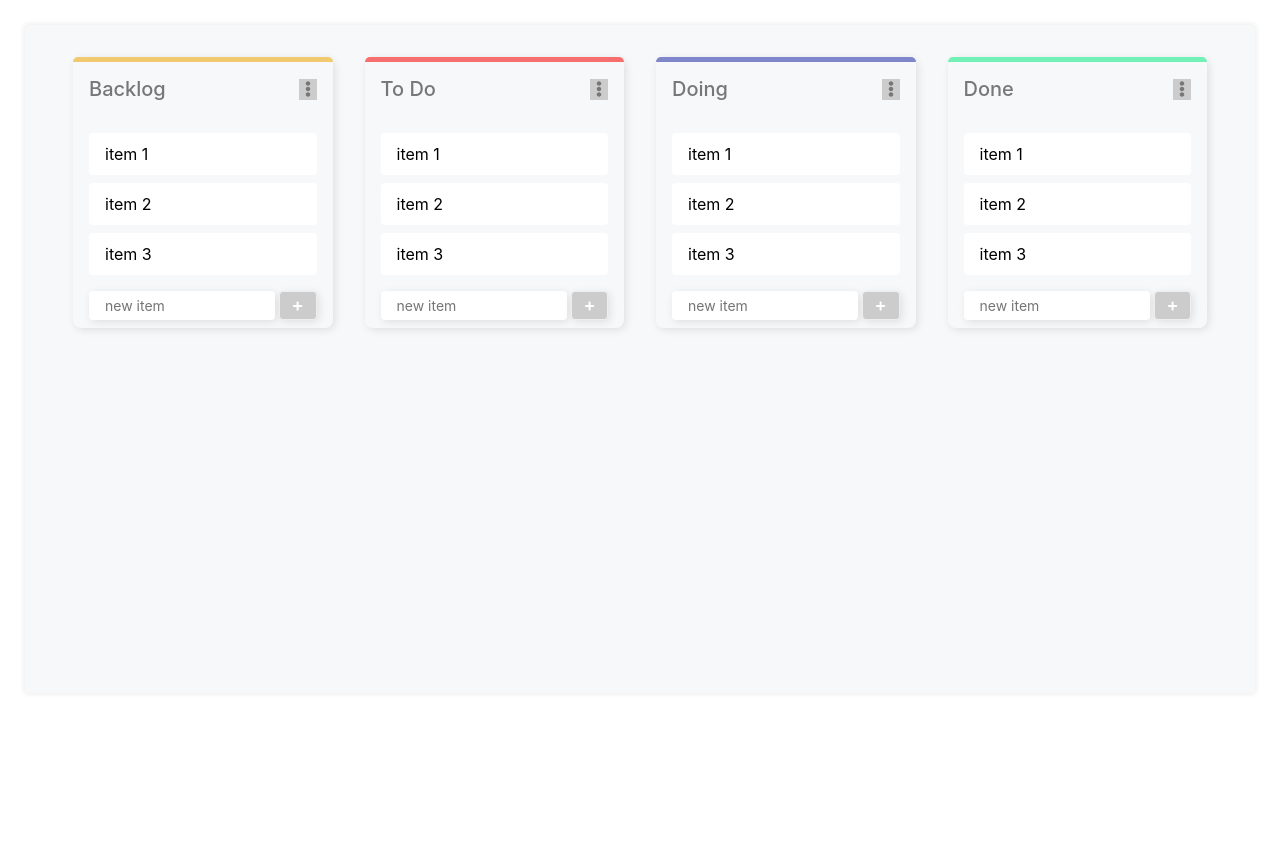
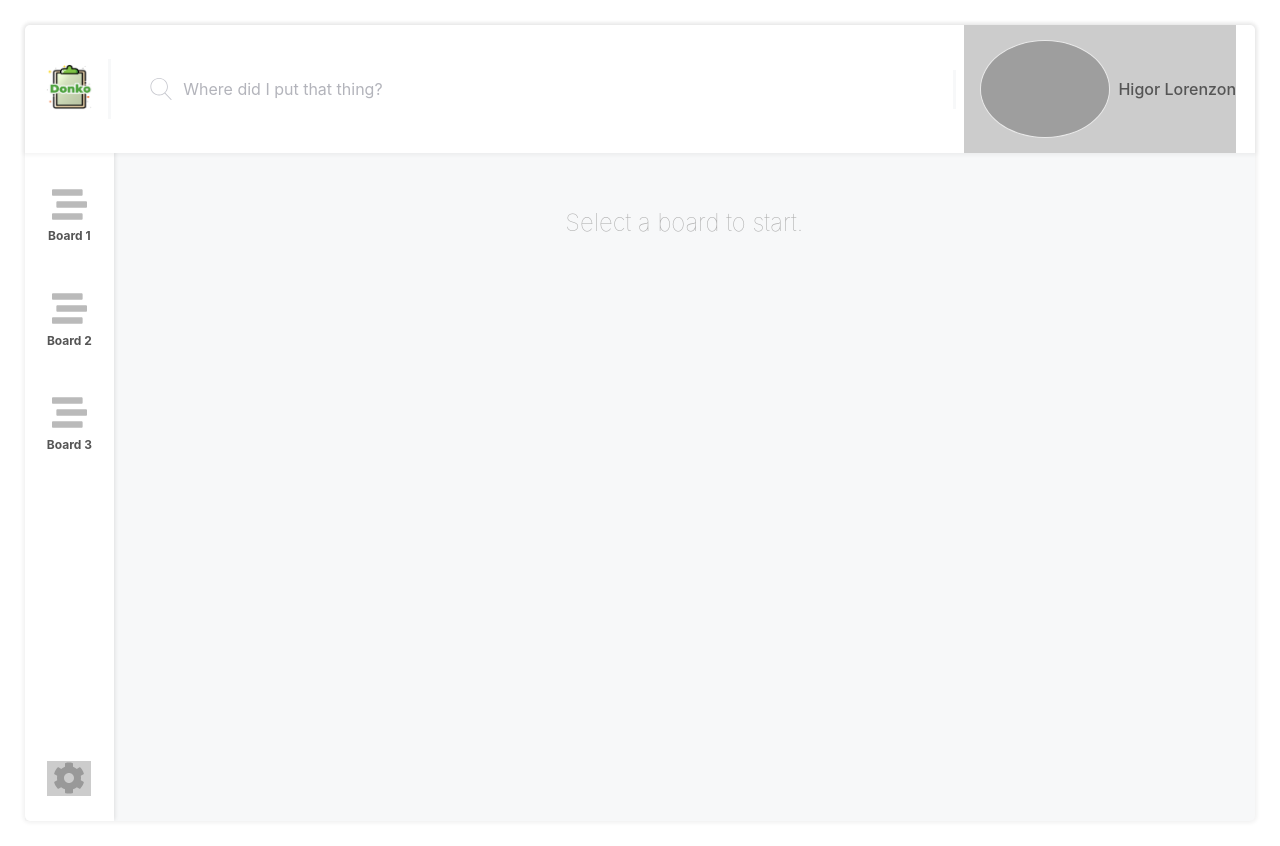
Before and after one commit to HigorLoren/donko, a React (Create React App) app: page / in a window 1280 px wide. Before the commit the page ends 800 px from the top, so only its background shows below. Built offline with nearby package versions, Linux system fonts and the light colour scheme; grey boxes are pictures that could not be loaded.

Commit message:
:construction: Header and Sidebar added

```diff
--- /dev/null
+++ b/src/components/Header/Header.css
@@ -0,0 +1,87 @@
+.header {
+  background-color: #fff;
+  border-radius: 5px 5px 0px 0px;
+  padding: 0 19px;
+  box-shadow: 0px 0px 4px 2px rgba(0, 0, 0, 0.05);
+}
+
+.logoDiv {
+  border-right: solid 3px #f7f8f9;
+  margin: 10px 0px;
+}
+
+.logo {
+  width: 50px;
+  height: auto;
+  margin: -10px 0px;
+}
+
+.searchDiv {
+  padding: 0 30px;
+}
+
+.searchDiv:hover input {
+  background-color: #f6f6f6;
+  transition: background-color 0.3s ease-in-out;
+}
+
+.searchIcon {
+  width: 22px;
+  height: auto;
+  margin: 0 0 0 9px;
+}
+
+.searchInput {
+  color: #696969;
+  border: none;
+  border-radius: 4px;
+  padding: 10px 0 10px 42px;
+  background-color: #fff;
+}
+
+.searchInput::-webkit-search-cancel-button {
+  -webkit-appearance: none;
+  background-image: url(../../assets/cancel.svg);
+  height: 15px;
+  width: 15px;
+  cursor: pointer;
+  margin: 0 13px 0 0;
+}
+
+.searchInput::placeholder {
+  color: #b3b4bb;
+}
+
+.searchInput:focus {
+  outline: none;
+}
+
+.notificationIcon {
+  width: 28px;
+  height: auto;
+}
+
+.notificationIcon:hover {
+  filter: opacity(0.7);
+  transition: filter 0.15s ease-in-out;
+}
+
+.border-left-button-profile {
+  border-left: solid 3px #f7f8f9;
+  height: 39px;
+  width: 3px;
+}
+
+.profileImageIcon {
+  border: solid 1.5px #e9e9e9;
+}
+
+.header > * {
+  padding-top: 15px;
+  padding-bottom: 15px;
+}
+
+.header .userMenu:active {
+  opacity: 0.5;
+  transition: opacity 0.15s ease-in;
+}
--- /dev/null
+++ b/src/components/Header/Header.js
@@ -0,0 +1,99 @@
+import React, { useState, useEffect } from "react";
+import { createPortal } from "react-dom";
+import "./Header.css";
+import Modal from "../Modal/Modal";
+import FloatMenu from "../UI/FloatMenu/FloatMenu";
+import logo from "../../assets/donko-logo.png";
+import searchIcon from "../../assets/search.svg";
+// import notificationIcon from "./notification.svg";
+
+const Header = props => {
+  const [searchInput, setSearchInput] = useState("");
+  const [showFloatMenu, setShowFloatMenu] = useState(false);
+  const [showModalSignOut, setShowModalSignOut] = useState(false);
+
+  // TODO: Handle Log Out
+  const handleLogOut = () => {};
+
+  useEffect(() => {
+    return () => {
+      // TODO: Search TODOS, CARDS and BOARDS
+    };
+  });
+
+  let modal;
+
+  if (showModalSignOut) {
+    modal = createPortal(
+      <Modal title="Sign Out" callbackCloseModal={() => setShowModalSignOut(false)}>
+        <div className="flex justify-center">
+          <button
+            className="ba br1 mt3 pointer pv2 lh-copy ph3 bg-orange b--black-025 dim white"
+            onClick={handleLogOut}
+          >
+            I really want to logout.
+          </button>
+        </div>
+      </Modal>,
+      document.body
+    );
+  }
+
+  return (
+    <header className="header relative flex items-center nowrap">
+      <div className="logoDiv w3-5">
+        <img src={logo} alt="Logo Donko - A Simple kanban To Do" className="logo" />
+      </div>
+      <div className="searchDiv items-center inline-flex w-100">
+        <img src={searchIcon} alt="Search Icon" className="searchIcon absolute" />
+        <input
+          type="search"
+          name="search"
+          id="search"
+          value={searchInput}
+          onChange={({ target }) => setSearchInput(target.value)}
+          className="searchInput f5 lh-solid w-100 items-center"
+          placeholder="Where did I put that thing?"
+        />
+      </div>
+      {/* TODO: Add Notifications */}
+      {/* <a href="#" className="link mr3">
+        <img src={notificationIcon} alt="Notification Icon" className="notificationIcon" />
+      </a> */}
+      <div className="border-left-button-profile" />
+      <button
+        className="ml2 pl3 pr0 dark-gray fw5 dim flex userMenu items-center mid-gray"
+        onClick={() => setShowFloatMenu(prevState => !prevState)}
+      >
+        <img
+          src={props.user.image}
+          alt={`Profile perfil ${props.user.name}`}
+          className="br-100 mw4 mr2 dib profileImageIcon"
+        />
+        {props.user.name}
+      </button>
+
+      {showFloatMenu ? (
+        <FloatMenu
+          customStyle={{ top: "94%" }}
+          buttons={[
+            {
+              onClickFunction: () => {},
+              icon: "user-cog",
+              text: "Account Settings"
+            },
+            {
+              onClickFunction: () => setShowModalSignOut(true),
+              icon: "sign-out-alt",
+              text: "Sign Out"
+            }
+          ]}
+          deleteMe={() => setShowFloatMenu(false)}
+        />
+      ) : null}
+      {modal}
+    </header>
+  );
+};
+
+export default Header;
--- /dev/null
+++ b/src/components/SidebarMenu/SidebarMenu.css
@@ -0,0 +1,54 @@
+.sidebarMenu {
+  height: auto;
+  background-color: #fff;
+  /* overflow-y: auto; */
+  box-shadow: 0px -2px 4px 1px rgba(0, 0, 0, 0.1);
+  border-radius: 0 0 0 5px;
+}
+
+.boardIcon {
+  width: 35px;
+  height: auto;
+}
+
+.boardOption:first-of-type {
+  margin: 20px 0 20px 0;
+}
+
+.boardOption {
+  padding: 14px 0;
+  margin: 0 0 20px 0;
+}
+
+.settingsIcon {
+  width: 32px !important;
+  height: auto;
+}
+
+.settingsMenuOption {
+  padding: 20px 0 25px 0;
+}
+
+.settingsMenuOption .settingsIcon:hover {
+  opacity: 0.7;
+  transition: opacity 0.12s ease-in-out;
+}
+
+.menuSettings {
+  bottom: 75%;
+  left: 30%;
+  width: 100%;
+  min-width: 110px;
+  min-height: 120px;
+}
+
+.boardOption:not(.boardOptionSelected):hover {
+  opacity: 0.7;
+  transition: opacity 0.12s ease-in-out;
+  background-color: rgb(248, 248, 248);
+}
+
+.boardOptionSelected {
+  border-left: solid 3px #7faff9;
+  cursor: unset !important;
+}
--- /dev/null
+++ b/src/components/SidebarMenu/SidebarMenu.js
@@ -0,0 +1,53 @@
+import React, { useState } from "react";
+import boardIcon from "../../assets/board.svg";
+import { FontAwesomeIcon } from "@fortawesome/react-fontawesome";
+import "./SidebarMenu.css";
+import FloatMenu from "../UI/FloatMenu/FloatMenu";
+
+const SidebarMenu = props => {
+  const [showFloatMenu, changeShowFloatMenu] = useState(false);
+
+  return (
+    <div className="sidebarMenu ph0 fl w3-5 flex flex-wrap flex-column">
+      {props.boards.map(board => {
+        return (
+          <div
+            key={board.id}
+            onClick={() => props.boardClicked(board)}
+            className={`tc boardOption w-100${
+              props.boardSelected === board.id ? " boardOptionSelected pointer" : ""
+            }`}
+          >
+            <img src={boardIcon} alt="board Icon" className="boardIcon" />
+            <p className="mb0 mt1 f7 fw7 mid-gray">{board.name}</p>
+          </div>
+        );
+      })}
+      <div className="tc settingsMenuOption w-100 relative" style={{ marginTop: "auto" }}>
+        <button className="pointer" onClick={() => changeShowFloatMenu(prevState => !prevState)}>
+          <FontAwesomeIcon icon="cog" className="settingsIcon silver" />
+        </button>
+        {showFloatMenu ? (
+          <FloatMenu
+            customStyle={{ left: "40%", right: "auto", top: "auto", bottom: "80%" }}
+            buttons={[
+              {
+                onClickFunction: () => null,
+                icon: "",
+                text: "Settings"
+              },
+              {
+                onClickFunction: () => null,
+                icon: "",
+                text: "Item 2"
+              }
+            ]}
+            deleteMe={() => changeShowFloatMenu(false)}
+          />
+        ) : null}
+      </div>
+    </div>
+  );
+};
+
+export default SidebarMenu;
--- a/src/containers/Workbench/Workbench.js
+++ b/src/containers/Workbench/Workbench.js
@@ -1,5 +1,12 @@
 import React, { Component } from "react";
+import Header from "../../components/Header/Header";
+import SidebarMenu from "../../components/SidebarMenu/SidebarMenu";
 import Cards from "../../components/Cards/Cards";
+
+let user = {
+  name: "",
+  image: ""
+};
 
 export default class Workbench extends Component {
   constructor(props) {
@@ -18,6 +25,15 @@ export default class Workbench extends Component {
     // prettier-ignore
     // BACKENDPLACEHOLDER:
     this.setState({boards: [{id: "0",name: "Board 1"},{id: "1",name: "Board 2"},{id: "2",name: "Board 3"}]});
+    user = {
+      name: "Higor Lorenzon",
+      image: "https://api.adorable.io/avatars/40/abott@adorable.png"
+    };
+    // --END--
+  }
+
+  handleSidebarItemChange = board => {
+    // BACKENDPLACEHOLDER:
     // prettier-ignore
     let cardsFromBoard = [
       { id: 0, name: "Backlog", dashColor: "#f1c96f", notes: ["item 1", "item 2", "item 3"].map((text, id) => ({ id, text })) },
@@ -27,24 +43,37 @@ export default class Workbench extends Component {
     ];
     // --END--
 
+    document.title = board.name + " - Donko Board";
     this.setState({
       openBoard: {
-        id: 1,
-        name: "teste",
+        id: board.id,
+        name: board.name,
         cards: cardsFromBoard
       }
     });
-  }
+  };
+
+  handleDeleteCard = cardToDelete => {
+    // BACKENDPLACEHOLDER:
+    let updatedCards = this.state.openBoard.cards.filter(card => card.id !== cardToDelete.id);
+    // --END--
+
+    this.setState({ openBoard: { cards: updatedCards } });
+  };
 
   render() {
     return (
       <React.Fragment>
-        {/* <Header /> */}
-        <div className="flex" style={{ minHeight: "calc(100vh - 132px" }}>
-          {/* <SidebarMenu /> */}
+        <Header user={user} />
+        <div className="flex" style={{ minHeight: "calc(100vh - 132px)", overflow: "auto" }}>
+          <SidebarMenu
+            boardClicked={this.handleSidebarItemChange.bind(this)}
+            boardSelected={this.state.openBoard.id}
+            boards={this.state.boards}
+          />
           <div className="fl pa4 w-100 items-start flex">
             {this.state.openBoard.cards.length > 0 ? (
-              <Cards cards={this.state.openBoard.cards} />
+              <Cards cards={this.state.openBoard.cards} deleteCard={this.handleDeleteCard} />
             ) : (
               <p className="fw1 f3 h100 flex items-center center light-silver">
                 Select a board to start.
```
